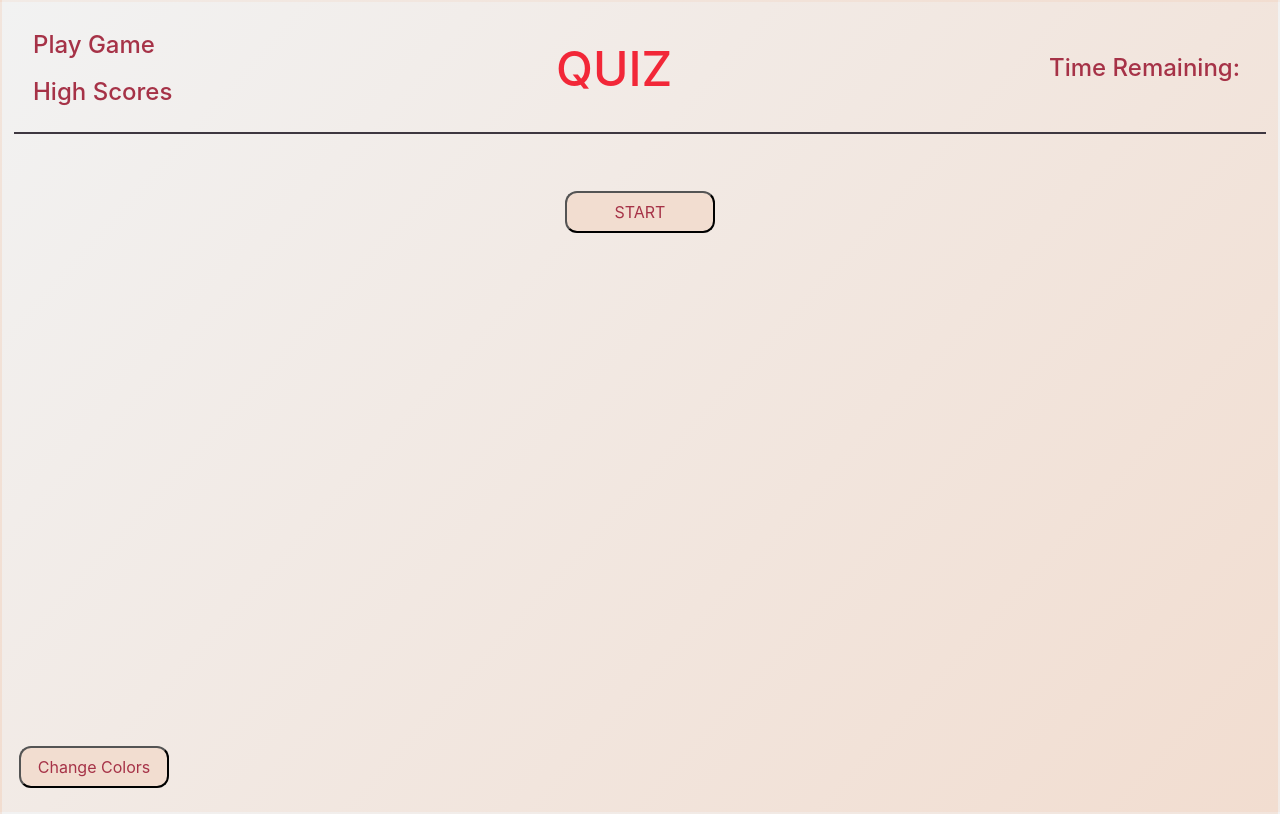
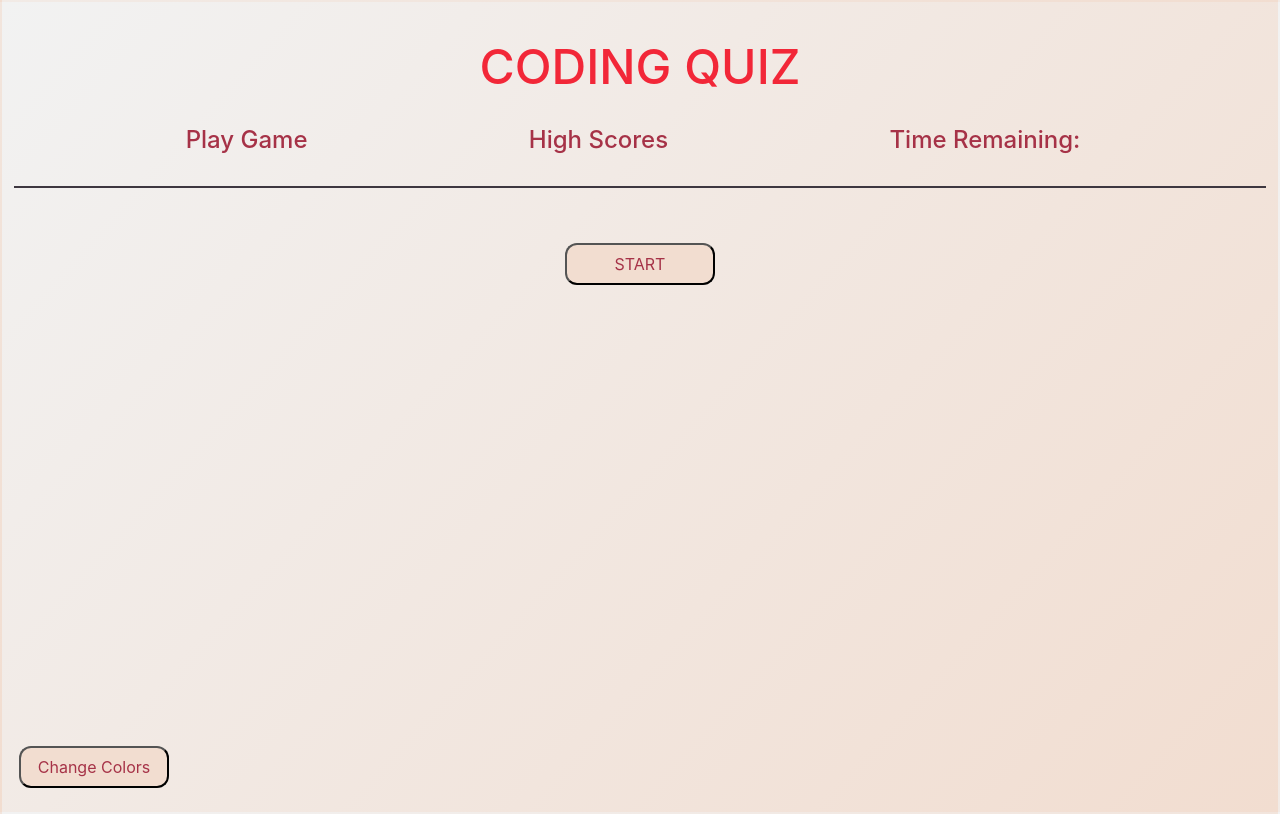
Before and after one commit to Fonyx/quiz, a plain HTML site: page index.html in a window 1280 px wide. Drawn offline with nearby package versions, Linux system fonts and the light colour scheme.

Commit message:
bootstrapified the header

```diff
--- a/game.js
+++ b/game.js
@@ -1,6 +1,7 @@
 // GLOBALS
 debug = false;
 feedbackTimeout = 1500;
+incorectPenalty = 15;
 
 // ELEMENTS
 timerElement = $('#timer_value');
@@ -151,7 +152,7 @@ function drawActiveQuestion(){
     // render answers as buttons
     for(let i = 0; i<currentQuestion.answers.length; i++){
         let answerButton = $('<button>')
-        answerButton.attr('class',"answer_button");
+        answerButton.attr('class',"answer_button my-2 py-2 w-100");
         answerButton.attr('data-index',i);
         // add details for button if it is the answer or not
         if (i === currentQuestion.correctIndex){
@@ -224,7 +225,7 @@ function guess(event){
     } else {
         // this is a placeholder if you want to do punishment errors
         // currentScore --;
-        timeLimit -= 5;
+        timeLimit -= incorectPenalty;
         announceFeedback('Wrong, the answer was: '+currentQuestion.answers[activeQuestionIndex]);
     }
 
@@ -244,7 +245,6 @@ function guess(event){
 }
 
 function lockAnswerButtons(){
-    console.log('locking answer buttons until page tear down');
     let answerButtons = $('.answer_button');
     answerButtons.prop('disabled', true);
 }
@@ -370,7 +370,6 @@ function startTimer(){
     timer = setInterval(function(){
         timeLimit --;
         timerElement.text(timeLimit);
-        console.log('Time remaining: ', timeLimit);
         // condition to break countdown
         if (timeLimit <= 0){
             // lost the game due to timeout
--- a/index.html
+++ b/index.html
@@ -11,22 +11,26 @@
 </head>
 <body onload="drawGameStart();">
     <header>
-        <div id="view_high_scores">
-            <h3 onclick="drawGameStart();">Play Game</h3>
-            <h3 onclick="showHighScores();">High Scores</h3>
+        <div class="container">
+            <div class="row justify-content-center">
+                <h1>CODING QUIZ</h1>
+            </div>
+            <div class="row justify-content-around">
+                <h3 id="play_game_text" onclick="drawGameStart();">Play Game</h3>
+                <h3 id="show_scores_text" onclick="showHighScores();">High Scores</h3>
+                <h3>Time Remaining:
+                    <span id="timer_value"></span>
+                </h3>
+            </div>
         </div>
-        <h1>QUIZ</h1>
-        <h3 id="timer_text">Time Remaining:
-            <span id="timer_value"></span>
-        </h3>
     </header>
 
     <section id="dynamics" class="container py-3 my-3">
-        <div id="high_score" class=""></div>
-        <div id="buttons" class=""></div>
-        <div id="question" class=""></div>
-        <div id="answers" class=""></div>
-        <div id="feedback" class=""></div>
+        <div id="high_score" class="my-1"></div>
+        <div id="buttons" class="my-1"></div>
+        <div id="question" class="my-1"></div>
+        <div id="answers" class="my-1"></div>
+        <div id="feedback" class="my-1"></div>
     </section>
 
     <footer>
--- a/styles.css
+++ b/styles.css
@@ -89,6 +89,10 @@ footer {
     color: var(--tertiary);
 }
 
+#play_game_text, #show_scores_text{
+    cursor: pointer;
+}
+
 #high_score{
     text-align: center;
     padding: 5px;
```
